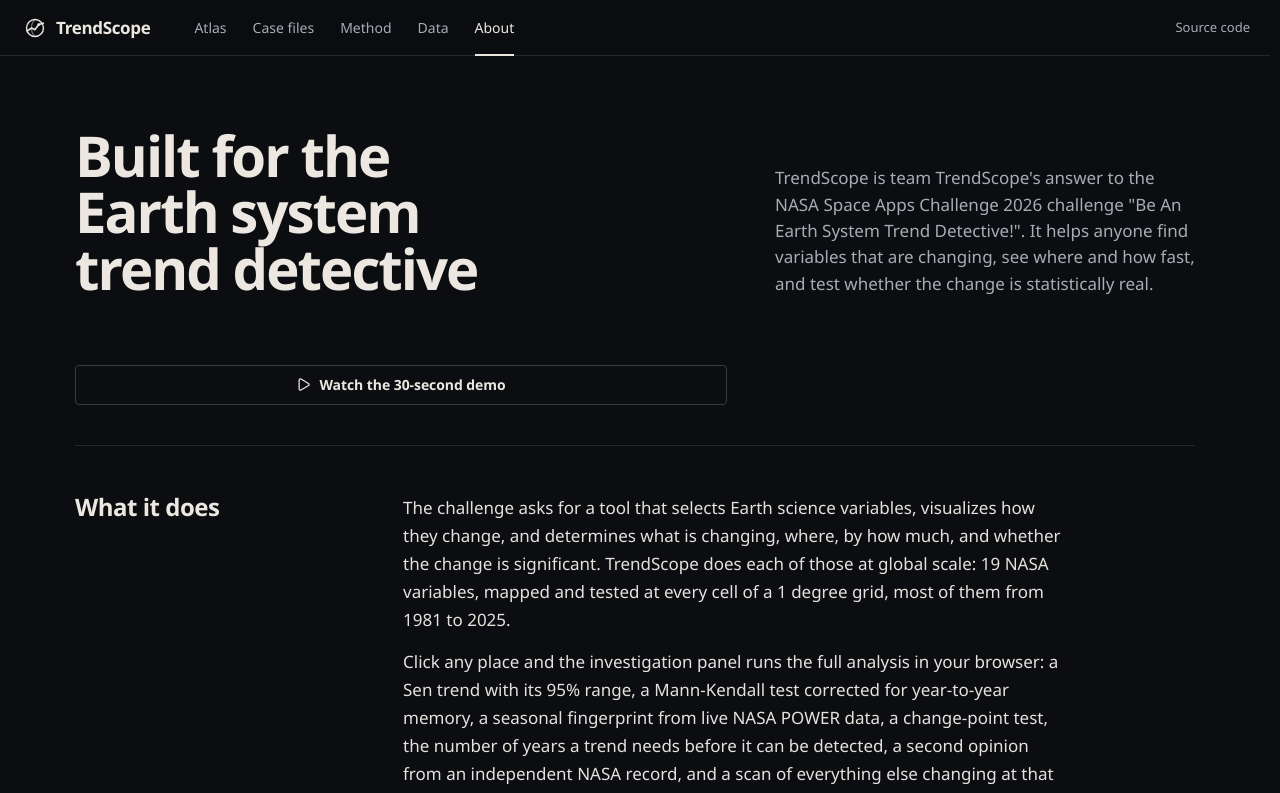
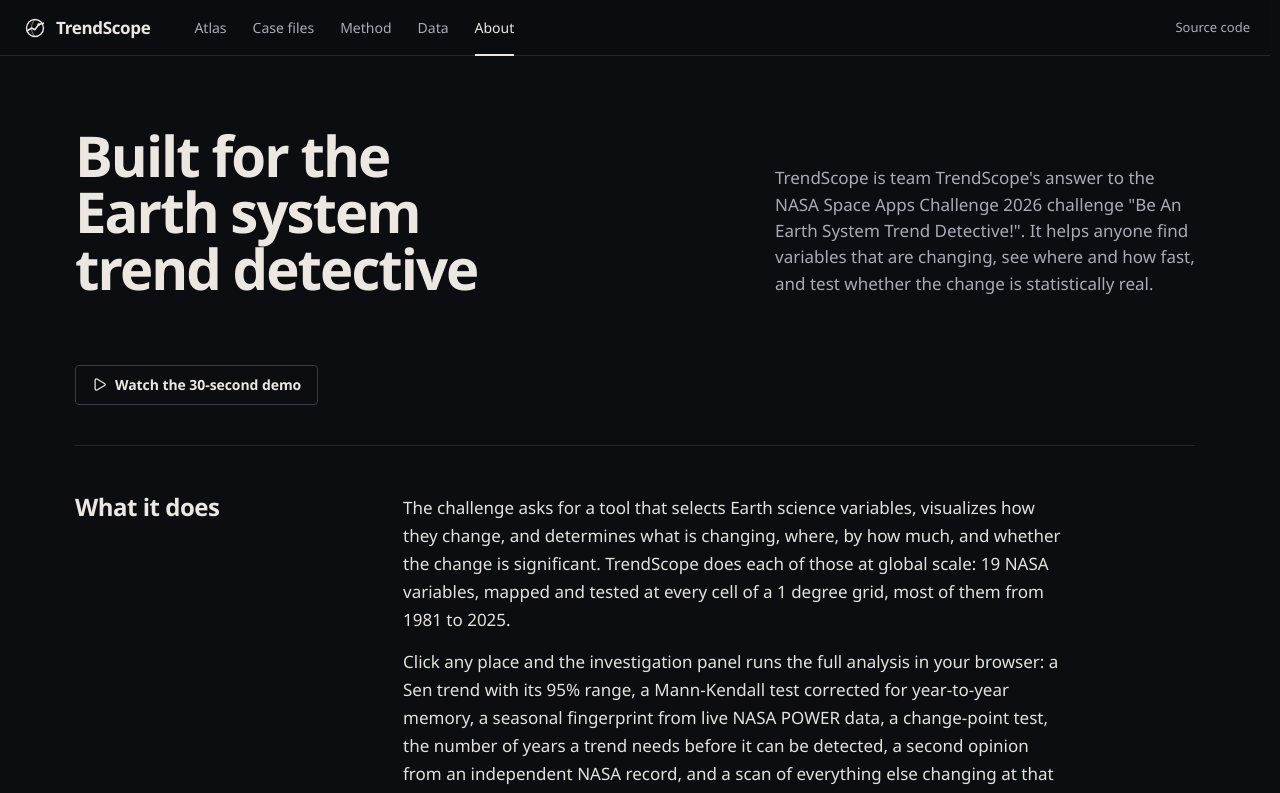
Before and after one commit to abuhuraira99/trendscope-nasa-space-apps-2026, a React (Vite) app in the folder web/: page /about in a window 1280 px wide. Shown: the top 793 px of the page. Built offline with nearby package versions, Linux system fonts and the light colour scheme.

Commit message:
style(about): keep the demo link at its natural width

```diff
--- a/web/src/pages/about.css
+++ b/web/src/pages/about.css
@@ -29,6 +29,8 @@
 }
 
 .about-demo {
+  justify-self: start;
+  align-self: start;
   margin-top: 20px;
 }
 
```
